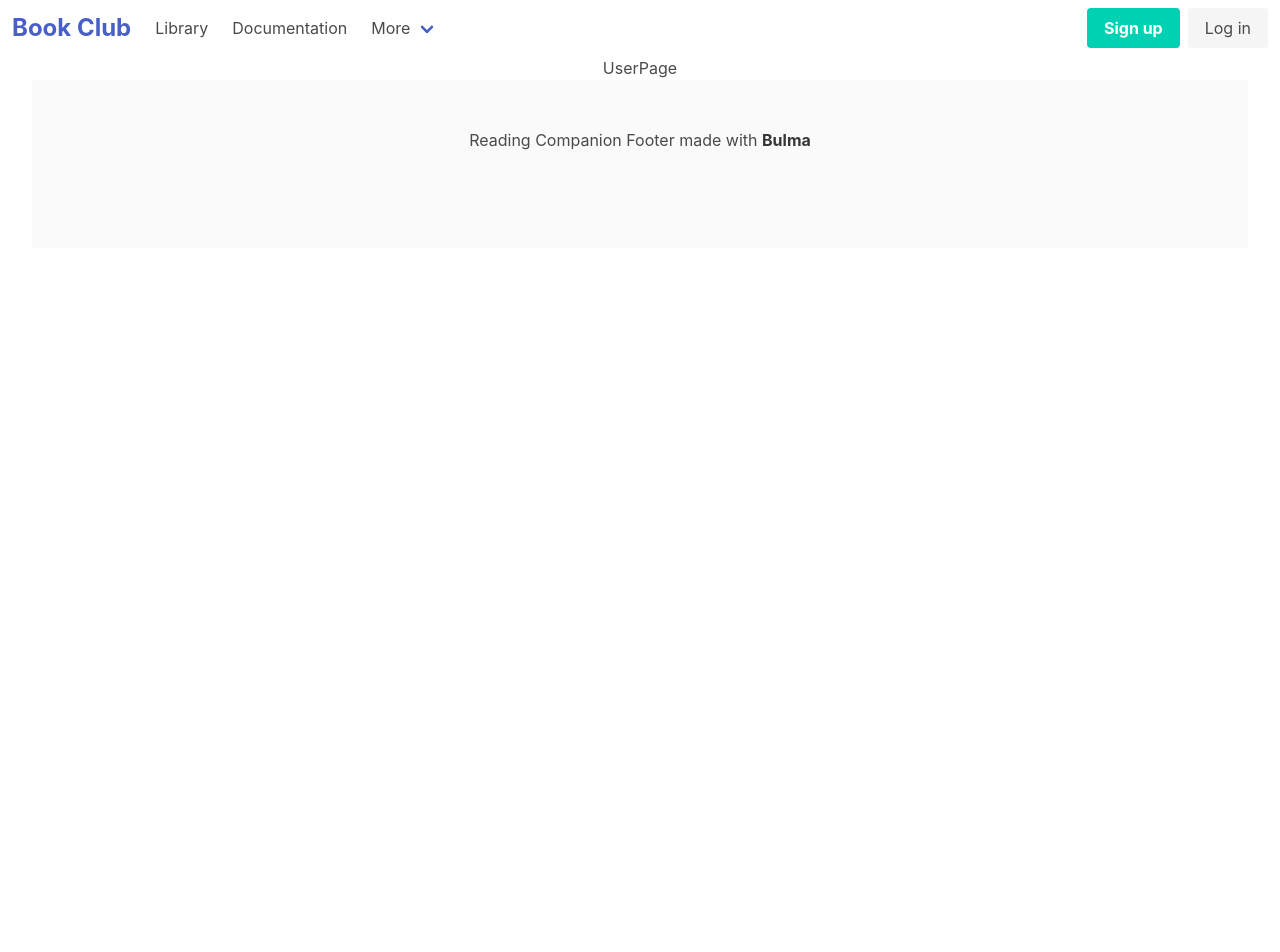
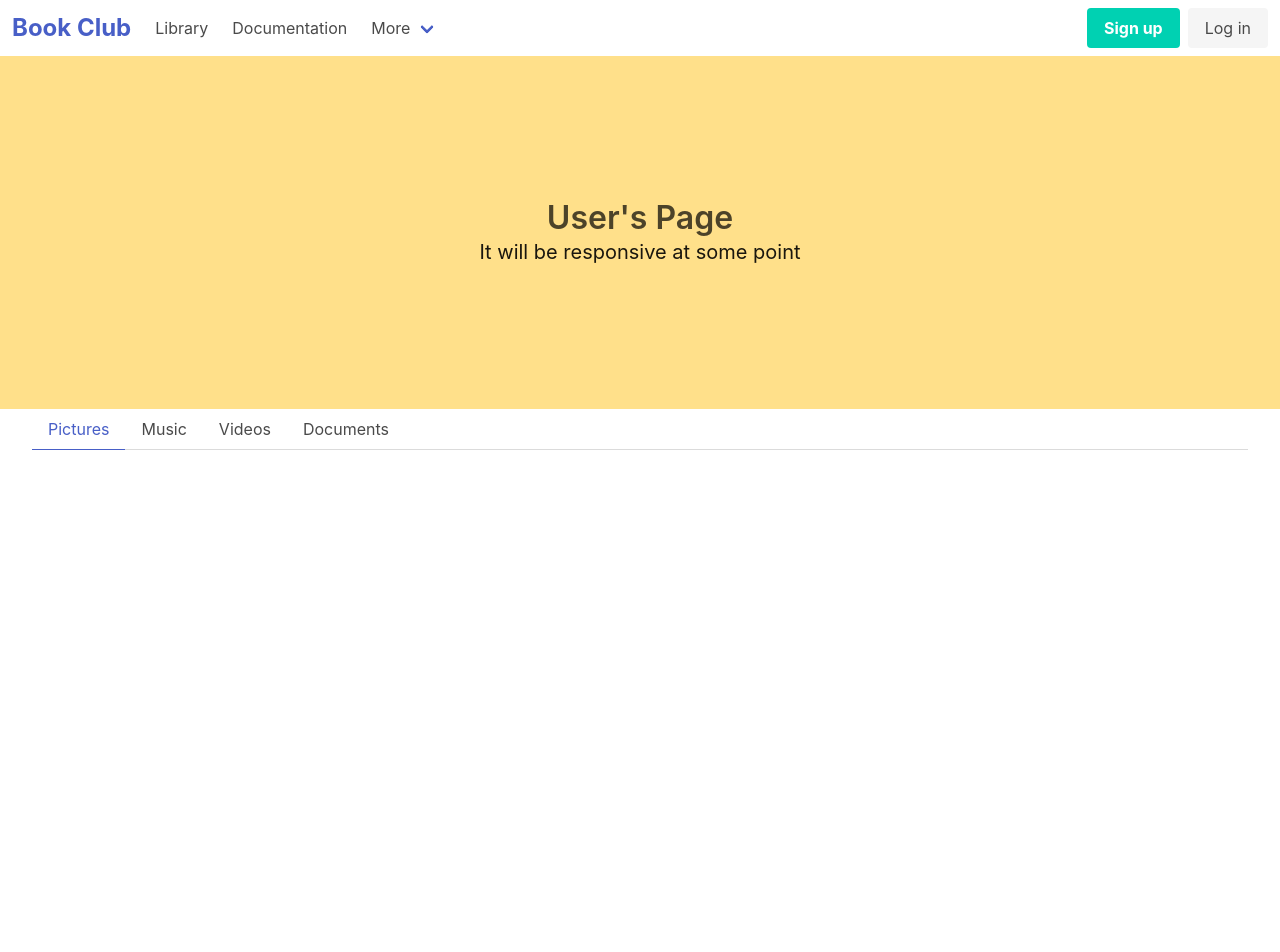
Before and after one commit to spencer89allen/reading_companion, a React (Create React App) app: page /#/userPage in a window 1280 px wide. Shown: the top 952 px of the page. Before the commit the page ends 800 px from the top, so only its background shows below. Built offline with nearby package versions, Linux system fonts and the light colour scheme.

Commit message:
user page link set up

```diff
--- a/src/Components/LibraryPageComponents/LibraryPage.js
+++ b/src/Components/LibraryPageComponents/LibraryPage.js
@@ -36,7 +36,12 @@ class LibraryPage extends Component {
                                 <div class="media-content">
                                     <div class="content">
                                         <p>
-                                            <strong>User's Page</strong>
+                                            <strong>
+                                                <a class="navbar-item"
+                                                    href="#/userPage">
+                                                    User's Page
+                                                </a>
+                                            </strong>
                                             <br />
                                             Lorem ipsum dolor sit amet, consectetur adipiscing elit. Aenean efficitur sit amet massa fringilla egestas. Nullam condimentum luctus turpis.
                                         </p>
--- /dev/null
+++ b/src/Components/UserPageComponents/UserPage.css
@@ -0,0 +1,3 @@
+.mainSection {
+    height: 100vh;
+}
--- a/src/Components/UserPageComponents/UserPage.js
+++ b/src/Components/UserPageComponents/UserPage.js
@@ -1,5 +1,7 @@
 import React, { Component } from 'react';
 import axios from 'axios';
+
+import "./UserPage.css"
 
 class UserPage extends Component {
 
@@ -9,7 +11,30 @@ class UserPage extends Component {
     render() {
         return (
             <div>
-                <h1>UserPage</h1>
+                <section class="hero is-medium is-primary is-warning">
+                    <div class="hero-body">
+                        <div class="container">
+                            <h1 class="title">
+                                User's Page
+                            </h1>
+                            <h2 class="subtitle">
+                                It will be responsive at some point
+                            </h2>
+                        </div>
+                    </div>
+                </section>
+                <section class="mainSection">
+                    <div class="container is-fluid">
+                        <div class="tabs">
+                            <ul>
+                                <li class="is-active"><a>Pictures</a></li>
+                                <li><a>Music</a></li>
+                                <li><a>Videos</a></li>
+                                <li><a>Documents</a></li>
+                            </ul>
+                        </div>
+                    </div>
+                </section>
             </div>
         )
     }
```
